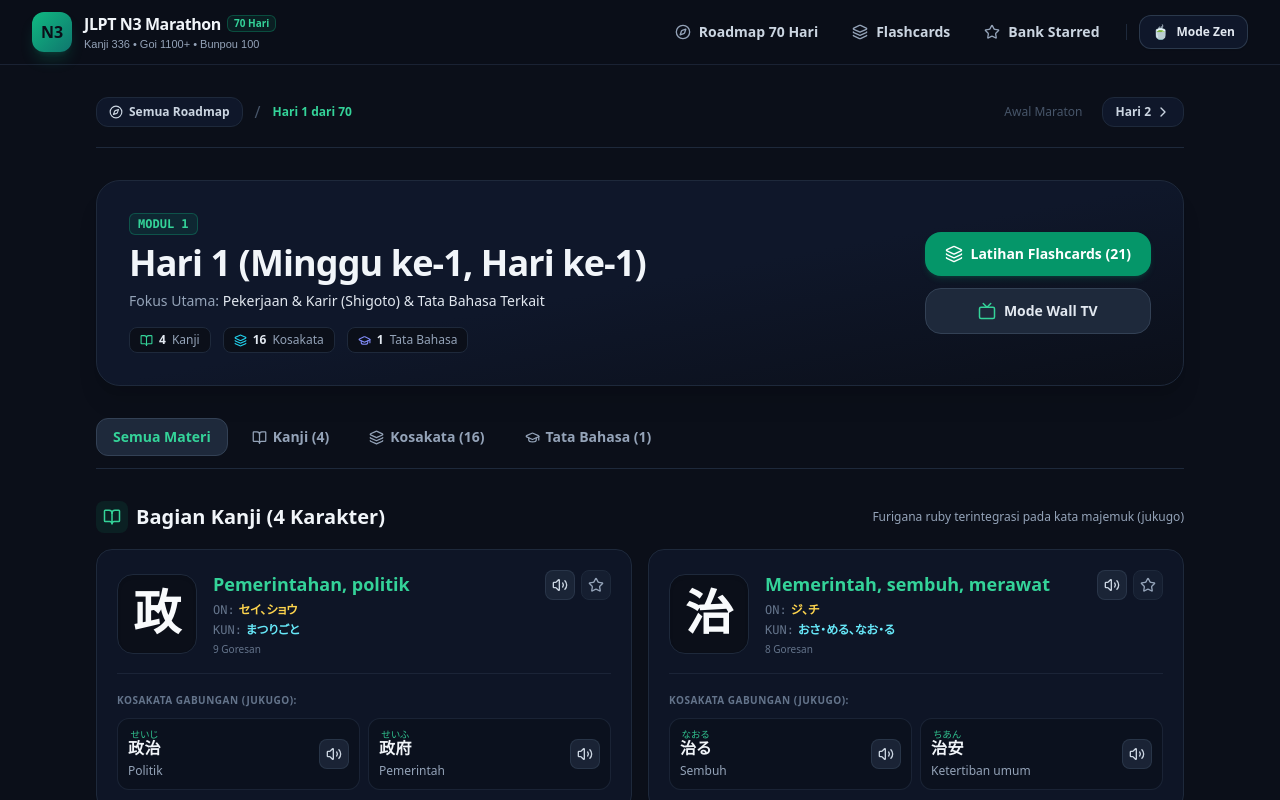
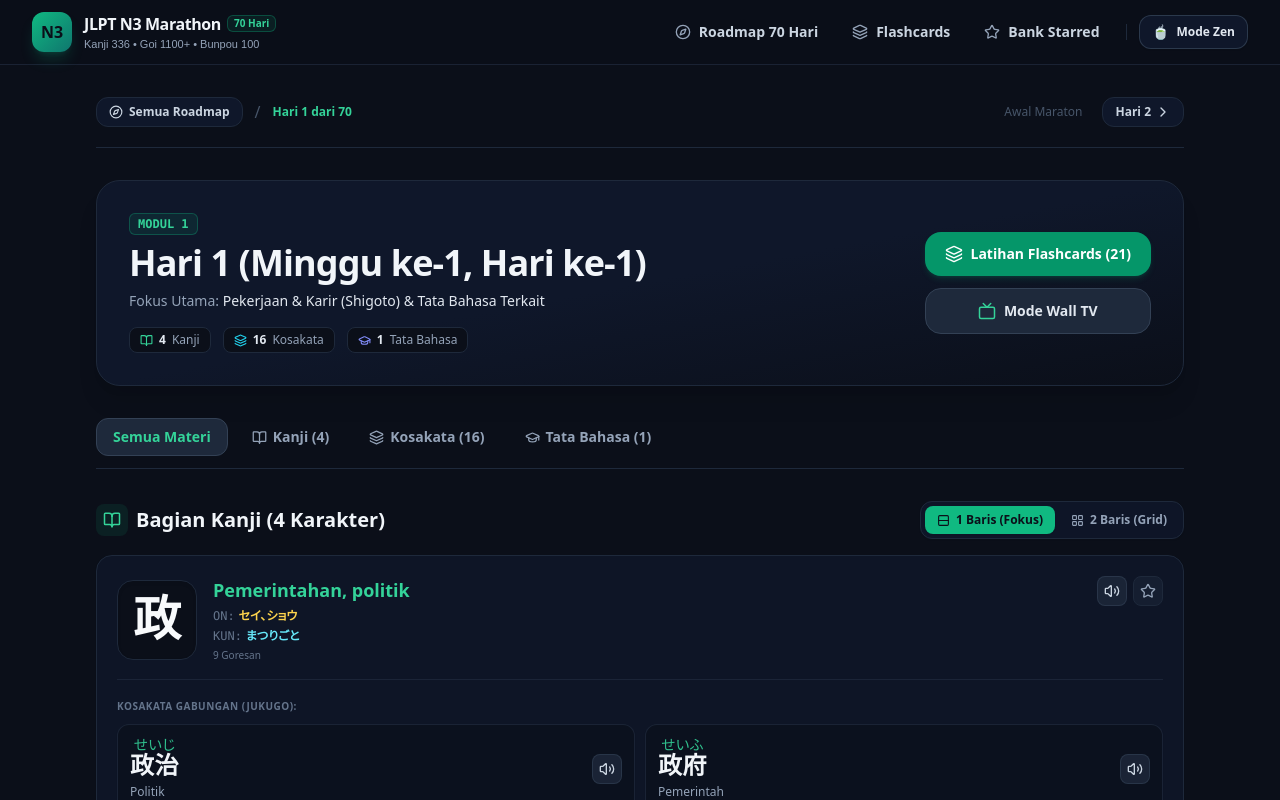
Before and after one commit to kningo/maraton, a Next.js app: page /day/1 in a window 1280 px wide. Shown: the top 800 px of the page. Built offline with nearby package versions, Linux system fonts and the light colour scheme.

Commit message:
feat: perbesar font jukugo ke 1.5rem, tambah toggle 1-2 baris kanji, dan sederhanakan pemilih tanggal ujian

```diff
--- a/app/day/[dayId]/page.tsx
+++ b/app/day/[dayId]/page.tsx
@@ -16,6 +16,8 @@ import {
   Sparkles,
   Volume2,
   List,
+  Rows2,
+  LayoutGrid,
 } from "lucide-react";
 import { getDailyContent } from "../../../data/schedule";
 import { FuriganaText } from "../../../components/FuriganaText";
@@ -52,6 +54,7 @@ export default function DailyLessonPage() {
   const schedule = useMemo(() => getDailyContent(dayIdNum, targetDays), [dayIdNum, targetDays]);
 
   const [activeTab, setActiveTab] = useState<"all" | "kanji" | "vocab" | "grammar">("all");
+  const [kanjiCols, setKanjiCols] = useState<1 | 2>(1);
   const [vocabViewMode, setVocabViewMode] = useState<"full" | "compact">("full");
   const [isFlashcardOpen, setIsFlashcardOpen] = useState(false);
   const [isWallModeOpen, setIsWallModeOpen] = useState(false);
@@ -60,12 +63,25 @@ export default function DailyLessonPage() {
 
   useEffect(() => {
     try {
-      const saved = localStorage.getItem("jlpt_n3_vocab_view_mode");
-      if (saved === "compact" || saved === "full") {
-        setVocabViewMode(saved);
+      const savedVocab = localStorage.getItem("jlpt_n3_vocab_view_mode");
+      if (savedVocab === "compact" || savedVocab === "full") {
+        setVocabViewMode(savedVocab);
+      }
+      const savedKanji = localStorage.getItem("jlpt_n3_kanji_cols");
+      if (savedKanji === "2") {
+        setKanjiCols(2);
+      } else if (savedKanji === "1") {
+        setKanjiCols(1);
       }
     } catch {}
   }, []);
+
+  const handleKanjiColsChange = (cols: 1 | 2) => {
+    setKanjiCols(cols);
+    try {
+      localStorage.setItem("jlpt_n3_kanji_cols", cols.toString());
+    } catch {}
+  };
 
   const handleVocabViewModeChange = (mode: "full" | "compact") => {
     setVocabViewMode(mode);
@@ -345,7 +361,7 @@ export default function DailyLessonPage() {
       {/* SECTION 1: KANJI */}
       {(activeTab === "all" || activeTab === "kanji") && (
         <section className="space-y-4">
-          <div className="flex items-center justify-between">
+          <div className="flex flex-col sm:flex-row sm:items-center justify-between gap-3">
             <div className="flex items-center gap-2">
               <div className="flex h-8 w-8 items-center justify-center rounded-lg bg-emerald-500/10 text-emerald-400">
                 <BookOpen size={18} />
@@ -354,12 +370,39 @@ export default function DailyLessonPage() {
                 Bagian Kanji ({schedule.kanji.length} Karakter)
               </h2>
             </div>
-            <span className="text-xs text-slate-400 hidden sm:inline">
-              Furigana ruby terintegrasi pada kata majemuk (jukugo)
-            </span>
+
+            {/* Kanji Layout Switcher: 1 Baris (Fokus) vs 2 Baris (Grid) */}
+            <div className="flex items-center gap-1 bg-slate-900/90 border border-slate-800 p-1 rounded-xl self-start sm:self-auto text-xs font-semibold shadow-sm">
+              <button
+                type="button"
+                onClick={() => handleKanjiColsChange(1)}
+                className={`flex items-center gap-1.5 px-3 py-1.5 rounded-lg transition-all ${
+                  kanjiCols === 1
+                    ? "bg-emerald-500 text-slate-950 font-bold shadow-sm"
+                    : "text-slate-400 hover:text-slate-200"
+                }`}
+                title="Tampilan 1 Baris per Kanji (Mode Fokus)"
+              >
+                <Rows2 size={13} />
+                <span>1 Baris (Fokus)</span>
+              </button>
+              <button
+                type="button"
+                onClick={() => handleKanjiColsChange(2)}
+                className={`flex items-center gap-1.5 px-3 py-1.5 rounded-lg transition-all ${
+                  kanjiCols === 2
+                    ? "bg-emerald-500 text-slate-950 font-bold shadow-sm"
+                    : "text-slate-400 hover:text-slate-200"
+                }`}
+                title="Tampilan 2 Kolom (Grid)"
+              >
+                <LayoutGrid size={13} />
+                <span>2 Baris (Grid)</span>
+              </button>
+            </div>
           </div>
 
-          <div className="grid grid-cols-1 md:grid-cols-2 gap-4">
+          <div className={`grid gap-4 ${kanjiCols === 1 ? "grid-cols-1" : "grid-cols-1 md:grid-cols-2"}`}>
             {schedule.kanji.map((kanjiItem) => {
               const isStarred = bookmarkedSet.has(kanjiItem.id);
 
@@ -432,17 +475,17 @@ export default function DailyLessonPage() {
                       <span className="text-[10px] uppercase font-bold text-slate-500 tracking-wider">
                         Kosakata Gabungan (Jukugo):
                       </span>
-                      <div className="grid grid-cols-1 sm:grid-cols-2 gap-2">
+                      <div className="grid grid-cols-1 sm:grid-cols-2 gap-2.5">
                         {kanjiItem.words.map((w, wIdx) => (
                           <div
                             key={wIdx}
-                            className="rounded-xl border border-slate-800/80 bg-slate-950/60 p-2.5 flex items-center justify-between"
+                            className="rounded-xl border border-slate-800/80 bg-slate-950/60 p-3 flex items-center justify-between gap-3 shadow-sm hover:border-slate-700/80 transition-colors"
                           >
-                            <div>
+                            <div className="min-w-0">
                               <FuriganaText
                                 kanji={w.word}
                                 reading={w.reading}
-                                className="text-base font-bold text-slate-100"
+                                className="text-[1.5rem] font-bold text-slate-100 leading-snug"
                               />
                               <p className="text-xs text-slate-400 mt-0.5">{w.meaning}</p>
                             </div>
--- a/components/TargetConfigModal.tsx
+++ b/components/TargetConfigModal.tsx
@@ -24,7 +24,6 @@ import {
   parseExamDate,
   formatExamDateLabel,
   formatExamDateCompact,
-  getUpcomingOfficialDates,
   formatDateToISO,
 } from "../lib/storage";
 import { getDailyLoadEstimates } from "../lib/scheduler";
@@ -103,7 +102,6 @@ export function TargetConfigModal({
   // Dynamic calculations for selected exam date
   const now = new Date();
   const todayISO = formatDateToISO(now);
-  const upcomingOfficial = getUpcomingOfficialDates(now);
   const targetExam = parseExamDate(examDate);
   const diffDays = Math.ceil((targetExam.getTime() - now.getTime()) / (1000 * 60 * 60 * 24));
   const optimalSprintDays = Math.max(MIN_TARGET_DAYS, diffDays - 14);
@@ -154,49 +152,20 @@ export function TargetConfigModal({
 
         {/* Body */}
         <div className="p-6 space-y-5 overflow-y-auto max-h-[75vh]">
-          {/* Section 1: Dynamic Exam Date Selection */}
+          {/* Section 1: Dynamic Exam Date Selection (Simplified Custom Date) */}
           <div className="space-y-3 rounded-2xl border border-slate-800 bg-slate-950/60 p-4">
             <div className="flex flex-col sm:flex-row sm:items-center justify-between gap-1">
-              <span className="text-xs font-bold uppercase tracking-wider text-slate-300 flex items-center gap-1.5">
+              <label htmlFor="custom-exam-date" className="text-xs font-bold uppercase tracking-wider text-slate-300 flex items-center gap-1.5 cursor-pointer">
                 <Calendar size={13} className="text-amber-400" />
                 <span>Pilih Tanggal Ujian JLPT:</span>
-              </span>
+              </label>
               <span className="text-[11px] font-semibold text-amber-300">
                 {formatExamDateLabel(examDate)}
               </span>
             </div>
 
-            {/* Quick Presets for Official Waves */}
-            <div className="space-y-1.5">
-              <span className="text-[10px] font-semibold text-slate-400 uppercase tracking-wider">
-                Preset Gelombang Resmi:
-              </span>
-              <div className="flex flex-wrap gap-2">
-                {upcomingOfficial.map((preset) => {
-                  const isSelected = examDate === preset.dateStr;
-                  return (
-                    <button
-                      key={preset.id}
-                      type="button"
-                      onClick={() => setExamDateState(preset.dateStr)}
-                      className={`px-3 py-1.5 rounded-xl border text-xs font-semibold transition-all flex items-center gap-1.5 ${
-                        isSelected
-                          ? "border-amber-400 bg-amber-400/20 text-amber-200 ring-2 ring-amber-400/30 font-bold"
-                          : "border-slate-800 bg-slate-900/80 text-slate-300 hover:border-slate-700 hover:bg-slate-850"
-                      }`}
-                    >
-                      <span>{preset.label}</span>
-                      <span className="text-[10px] text-slate-400">
-                        ({formatExamDateCompact(preset.dateStr)})
-                      </span>
-                    </button>
-                  );
-                })}
-              </div>
-            </div>
-
             {/* Custom Date Input */}
-            <div className="flex flex-col sm:flex-row sm:items-center gap-2 pt-1 border-t border-slate-800/80">
+            <div className="flex flex-col sm:flex-row sm:items-center gap-2.5">
               <label htmlFor="custom-exam-date" className="text-xs text-slate-400 whitespace-nowrap font-medium">
                 Atur Tanggal Kustom:
               </label>
@@ -210,7 +179,7 @@ export function TargetConfigModal({
                     setExamDateState(e.target.value);
                   }
                 }}
-                className="flex-1 rounded-xl border border-slate-700 bg-slate-900 px-3 py-1.5 text-xs sm:text-sm font-mono font-bold text-amber-300 focus:border-amber-400 focus:outline-none focus:ring-1 focus:ring-amber-400 cursor-pointer dark:[color-scheme:dark]"
+                className="flex-1 rounded-xl border border-slate-700 bg-slate-900 px-3.5 py-2 text-xs sm:text-sm font-mono font-bold text-amber-300 focus:border-amber-400 focus:outline-none focus:ring-1 focus:ring-amber-400 cursor-pointer dark:[color-scheme:dark]"
               />
             </div>
           </div>
```
